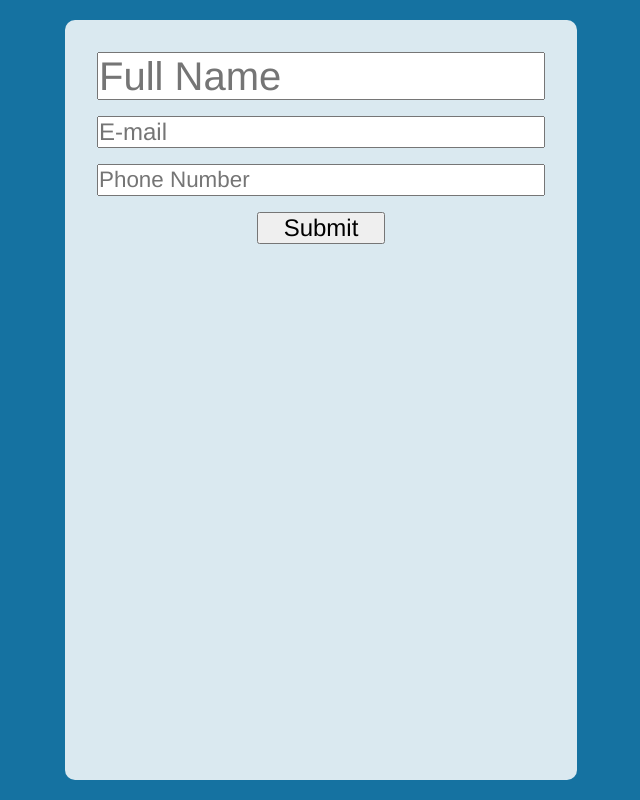
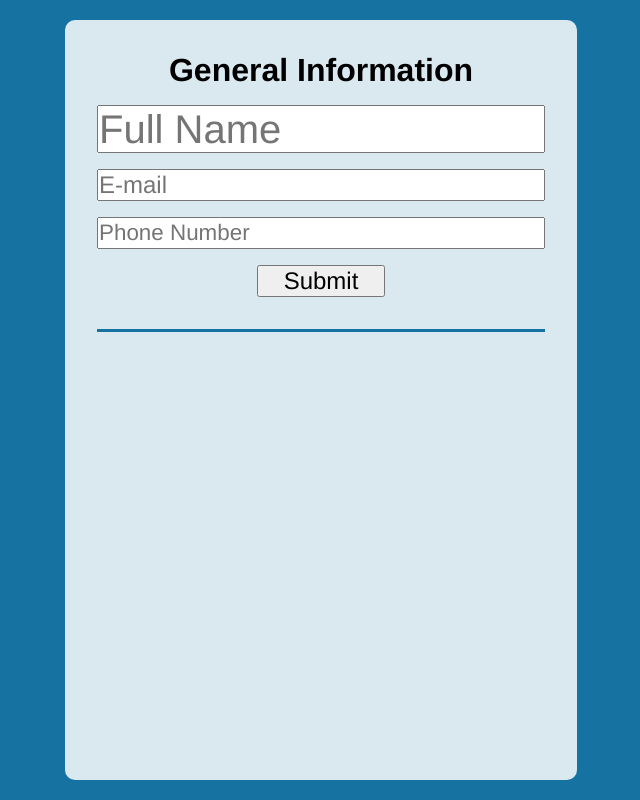
Before and after one commit to CyberM-Prog/cv-application, a React (Create React App) app: page / in a window 1280 px wide. Shown: the whole page, without its empty margins (319-959 px from the left). Built offline with nearby package versions, Linux system fonts and the light colour scheme.

Commit message:
Add a title to the general info section

```diff
--- a/src/App.js
+++ b/src/App.js
@@ -1,5 +1,6 @@
 import React from "react";
 import GeneralInfo from "./components/general-info";
+import EducationalExperience from "./components/educational-experience"
 
 class App extends React.Component {
     render() {
@@ -7,6 +8,8 @@ class App extends React.Component {
             <div className="app">
                 <div className="cv">
                     <GeneralInfo />
+                    <div className="separator"></div>
+                    <EducationalExperience/>
                 </div>
             </div>
         );
--- /dev/null
+++ b/src/components/educational-experience.js
@@ -0,0 +1,9 @@
+import React from "react";
+
+class EducationalExperience extends React.Component {
+    render() {
+        return
+    }
+}
+
+export default EducationalExperience
--- a/src/components/general-info.js
+++ b/src/components/general-info.js
@@ -42,6 +42,8 @@ class GeneralInfo extends React.Component {
     render() {
         if (this.state.mode === "edit") {
             return (
+                <div>
+                    <h1>General Information</h1>
                     <form className="generalinfo">
                         <input
                             type="text"
@@ -72,9 +74,12 @@ class GeneralInfo extends React.Component {
                             Submit
                         </button>
                     </form>
+                </div>
             );
         } else if (this.state.mode === "show") {
             return (
+                <div>
+                    <h1>General Information</h1>
                     <form className="generalinfo">
                         <div id="name">{this.state.nameValue}</div>
                         <div id="email">{this.state.emailValue}</div>
@@ -83,6 +88,7 @@ class GeneralInfo extends React.Component {
                             Edit
                         </button>
                     </form>
+                </div>
             );
         }
     }
--- /dev/null
+++ b/src/styles/general-info.css
@@ -0,0 +1,35 @@
+.generalinfo {
+    display: flex;
+    flex-direction: column;
+    gap: 1rem;
+}
+
+.generalinfo > * {
+    height: 2rem;
+    font-size: 1.5rem;
+}
+
+.generalinfo > div {
+    display: flex;
+    align-items: center;
+}
+
+#name {
+    height: 3rem;
+    font-size: 2.5rem;
+}
+
+.button {
+    width: 10vw;
+    align-self: center;
+}
+
+#phonenumber {
+    font-size: 1.4rem;
+}
+
+h1 {
+    text-align: center;
+    margin-bottom: 1rem;
+    font-weight: 600;
+}
--- a/src/styles/index.css
+++ b/src/styles/index.css
@@ -1,3 +1,6 @@
+@import "./general-info.css";
+@import "./educational-experience.css";
+
 * {
     padding: 0;
     margin: 0;
@@ -22,32 +25,8 @@
     padding: 2rem;
 }
 
-.generalinfo {
-    display: flex;
-    flex-direction: column;
-    gap: 1rem;
+.separator {
+    height: 3px;
+    background-color: #1572A1;
+    margin: 2rem 0;
 }
-
-.generalinfo > * {
-    height: 2rem;
-    font-size: 1.5rem;
-}
-
-.generalinfo > div {
-    display: flex;
-    align-items: center;
-}
-
-#name {
-    height: 3rem;
-    font-size: 2.5rem;
-}
-
-.button {
-    width: 10vw;
-    align-self: center;
-}
-
-#phonenumber {
-    font-size: 1.4rem;
-}
```
Also changed, not shown: src/styles/educational-experience.css (added). Lines whose indentation alone changed are shown as unchanged.
